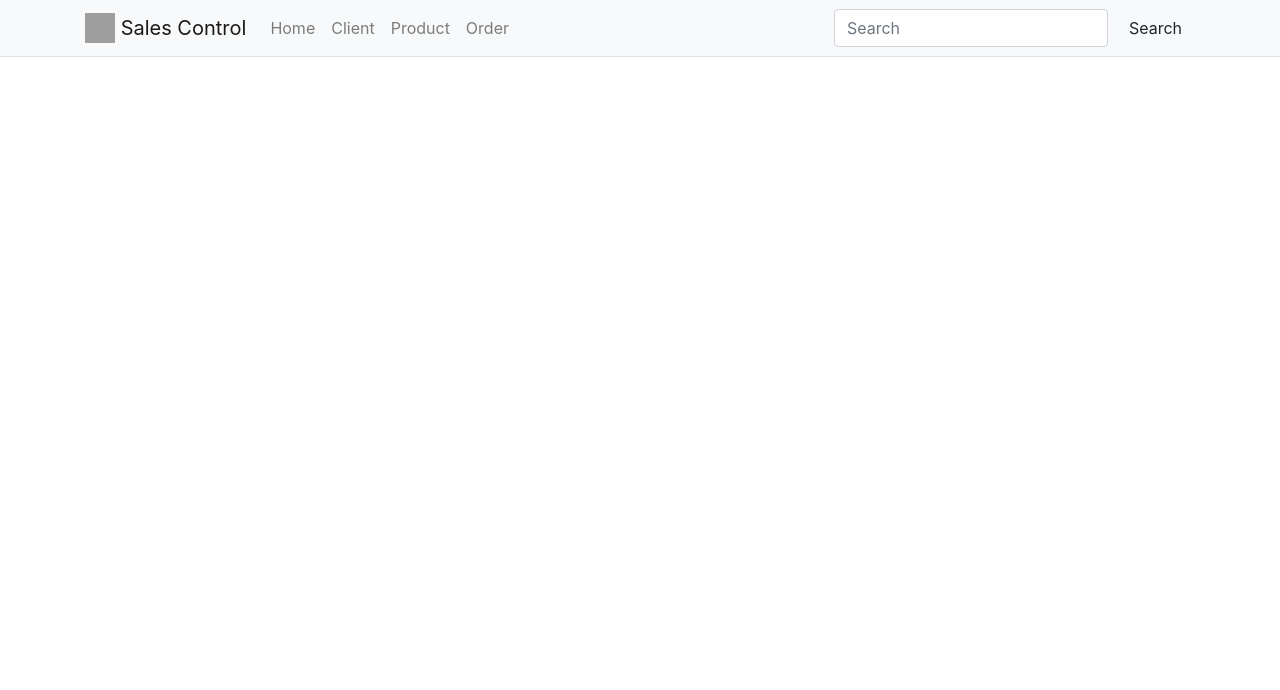
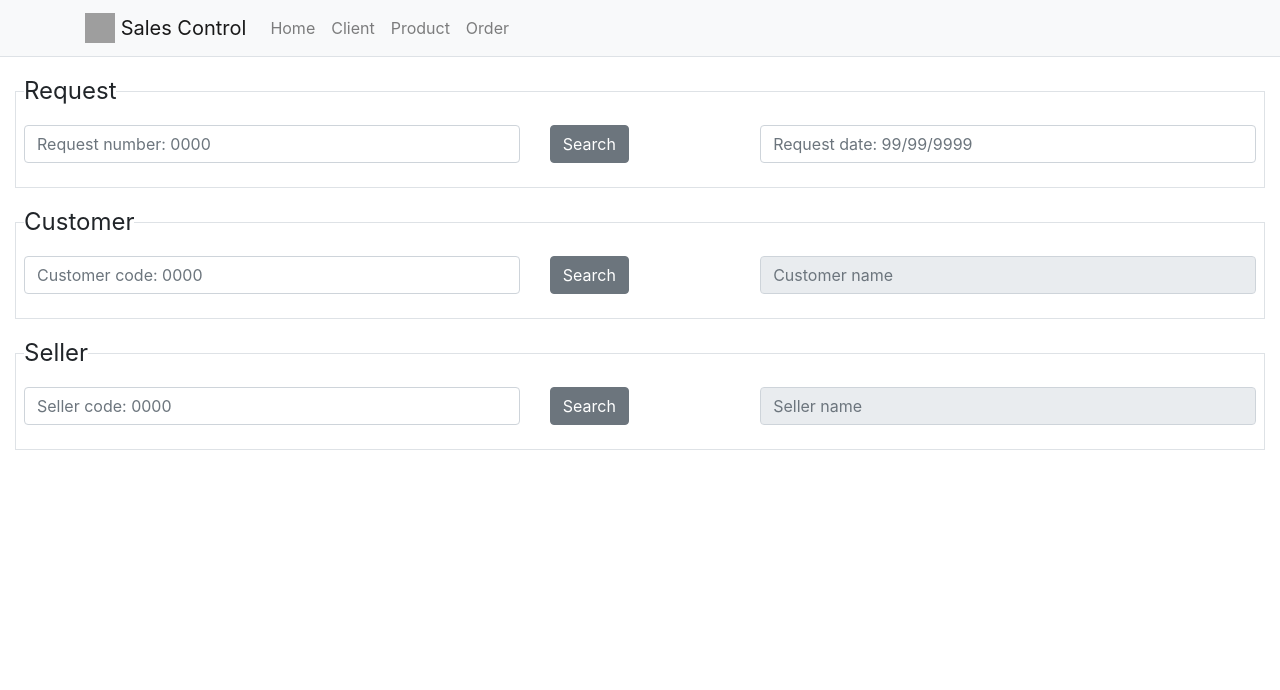
Before and after one commit to augsmachado/php_sales_control, a PHP site: page /order.php in a window 1280 px wide. Shown: the top 690 px of the page. Run offline with PHP 8.4, Linux system fonts and the light colour scheme; grey boxes are pictures that could not be loaded.

Commit message:
Add Order page

```diff
--- a/salesControl/pages/client.php
+++ b/salesControl/pages/client.php
@@ -11,7 +11,6 @@
             <div class="container">
 
             </div>
-
         </body>
     </html>
 HTML;
--- a/salesControl/pages/header.php
+++ b/salesControl/pages/header.php
@@ -38,11 +38,12 @@
                             </ul>
                         </div>
 
-                        <!-- Search bar -->
+                        <!-- Search bar
                         <form class="form-inline my-2 my-lg-0">
                             <input class="form-control mr-sm-2" type="search" placeholder="Search" aria-label="Search">
-                            <button class="btn btn-outline-sucess my-2 my-sm-0" type="submit"> Search </button>
+                            <button class="btn btn-outline-sucess btn-primary my-2 my-sm-0 " type="submit"> Search </button>
                         </form>
+                        -->
                     </div>
                 </nav>
             </header>
--- a/salesControl/pages/index.php
+++ b/salesControl/pages/index.php
@@ -1,8 +1,8 @@
 <?php
     {
-        include('header.php');
+
         include('home.php');
-        include('footer.php');
+
     }
 
 ?>
--- a/salesControl/pages/order.php
+++ b/salesControl/pages/order.php
@@ -8,10 +8,86 @@
             <link rel="stylesheet" href="https://stackpath.bootstrapcdn.com/bootstrap/4.3.1/css/bootstrap.min.css" integrity="sha384-ggOyR0iXCbMQv3Xipma34MD+dH/1fQ784/j6cY/iJTQUOhcWr7x9JvoRxT2MZw1T" crossorigin="anonymous">
 
             <!-- Content Order page -->
-            <div class="container">
+            <div class="container-fluid">
+
+                <!-- Form to request's informations -->
+                <form class="form-group" id="formRequest">
+                    <fieldset class="border p-2">
+                        <legend class="w-auto">Request</legend>
+                        <div class="row">
+                            <form class="form-inline">
+                                <div class="form-group col-sm-5">
+                                    <input type="search" class="form-control" id="requestNumberInput" placeholder="Request number: 0000">
+                                </div>
+                                <div class="form-group-inline col-sm-2">
+                                    <button class="btn btn-outline-sucess btn-secondary my-2 my-sm-0" type="submit">Search</button>
+                                </div>
+
+                                <div class="form-group col-sm-5">
+                                    <input type="text" class="form-control" id="requestDateInput" placeholder="Request date: 99/99/9999">
+                                </div>
+                            </form>
+                        </div>
+                    </fieldset>
+                </form>
+
+                <!-- Form to customer's informations -->
+                <!--
+                    Digita o codigo do cliente
+                    Faz uma requisicao para o banco (busca)
+                    Selecina o nome do cliente correspondente ao codigo
+                    apresenta o nome no espaco indicado que estah desabilitado
+                -->
+                <form class="form-group" id="formCustomer">
+                    <fieldset class="border p-2">
+                        <legend class="w-auto">Customer</legend>
+                        <div class="row">
+                            <form class="form-inline">
+                                <div class="form-group col-sm-5">
+                                    <input type="search" class="form-control" id="customerNumberInput" placeholder="Customer code: 0000">
+                                </div>
+
+                                <div class="form-group-inline col-sm-2">
+                                    <button class="btn btn-outline-sucess btn-secondary my-2 my-sm-0" type="submit">Search</button>
+                                </div>
+
+                                <div class="form-group col-sm-5">
+                                    <input type="text" class="form-control" id="requestNameInput" placeholder="Customer name" disabled>
+                                </div>
+                            </form>
+                        </div>
+                    </fieldset>
+                </form>
+
+                <!-- Form to seller's informations -->
+                <!--
+                    Digita o codigo do vendedor
+                    Faz uma requisicao para o banco (busca)
+                    Selecina o nome do cliente correspondente ao codigo
+                    apresenta o nome no espaco indicado que estah desabilitado
+                -->
+                <form class="form-group" id="formSeller">
+                    <fieldset class="border p-2">
+                        <legend class="w-auto">Seller</legend>
+                        <div class="row">
+                            <form class="form-inline">
+                                <div class="form-group col-sm-5">
+                                    <input type="search" class="form-control" id="sellerNumberInput" placeholder="Seller code: 0000">
+                                </div>
+
+                                <div class="form-group-inline col-sm-2">
+                                    <button class="btn btn-outline-sucess btn-secondary my-2 my-sm-0" type="submit">Search</button>
+                                </div>
+
+                                <div class="form-group col-sm-5">
+                                    <input type="text" class="form-control" id="requestNameInput" placeholder="Seller name" disabled>
+                                </div>
+                            </form>
+                        </div>
+                    </fieldset>
+                </form>
 
             </div>
-
         </body>
     </html>
 HTML;
--- a/salesControl/pages/product.php
+++ b/salesControl/pages/product.php
@@ -11,7 +11,6 @@
             <div class="container">
 
             </div>
-
         </body>
     </html>
 HTML;
```
Also changed, not shown: salesControl/html/footer.html (added, +21 -0 lines), salesControl/html/header.html (added).
